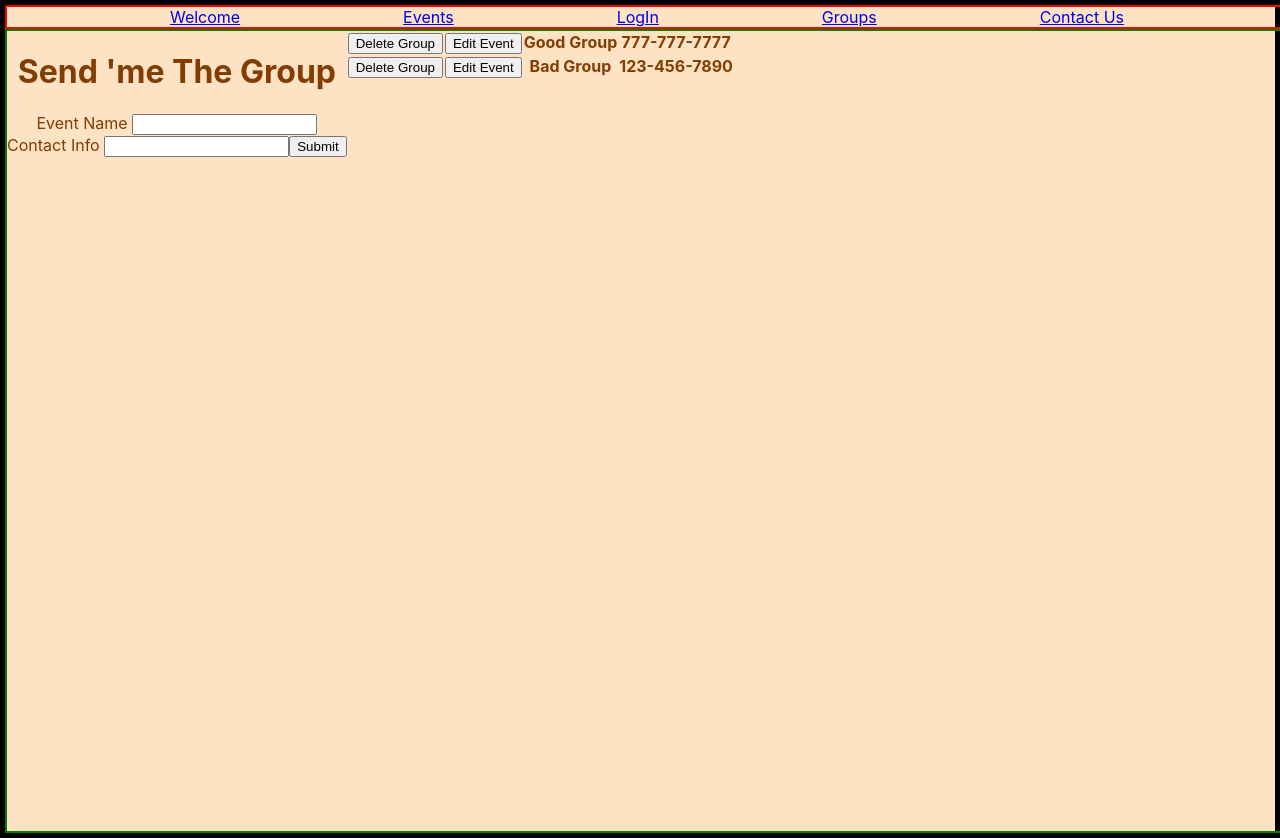
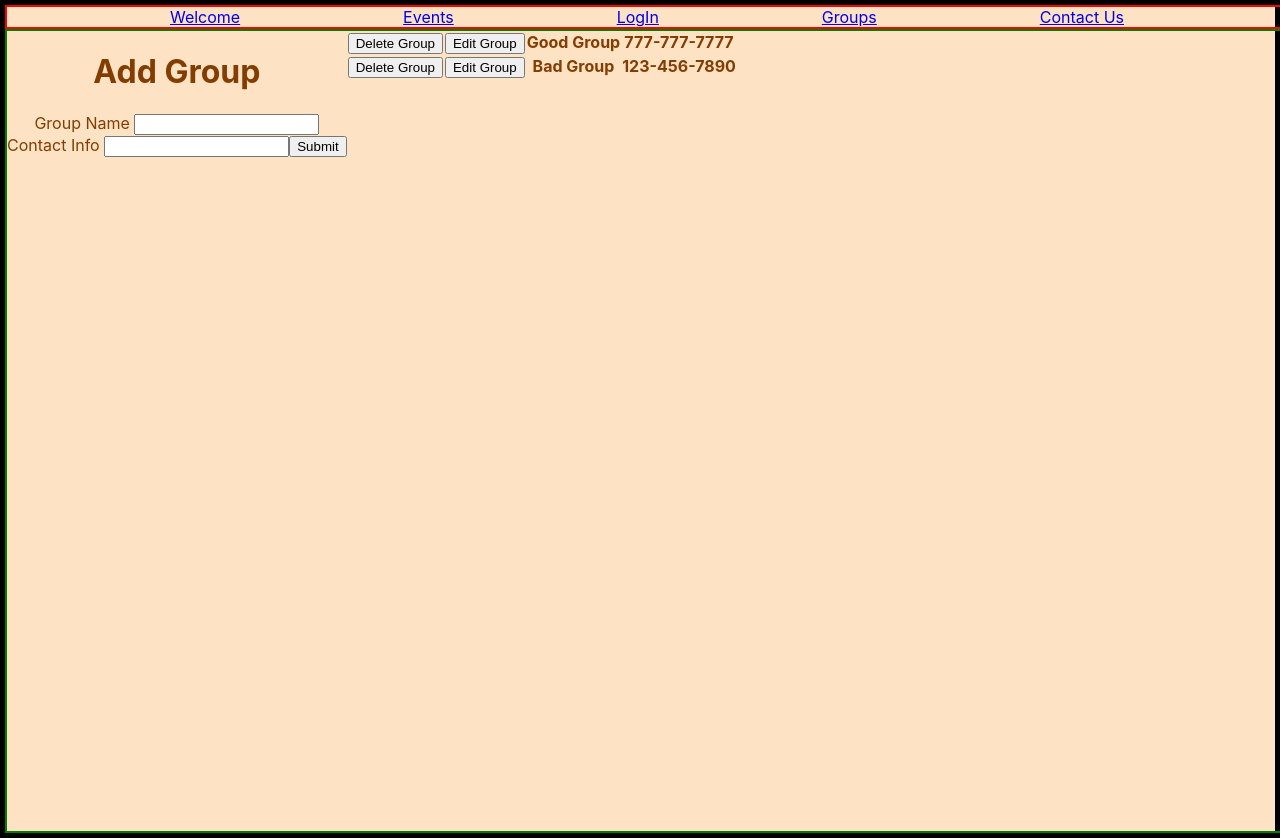
Before and after one commit to MuazAlhaidar/BeeHive, a React (Create React App) app in the folder client/: page /Groups in a window 1280 px wide. Built offline with nearby package versions, Linux system fonts and the light colour scheme.

Commit message:
updated some spelling/format on groups

```diff
--- a/client/src/Pages/Group.tsx
+++ b/client/src/Pages/Group.tsx
@@ -16,9 +16,9 @@ function AddGroup(props: { userid: string; sendevent: any }) {
 
   return (
     <div>
-      <h1> Send 'me The Group</h1>
+      <h1>Add Group</h1>
       <form onSubmit={handleSubmit}>
-        <label> Event Name </label>
+        <label> Group Name </label>
         <input
           type="text"
           id="Name"
@@ -58,7 +58,7 @@ function ChangeGroup(props: { Group: any; sendEdit: any }) {
 
   return (
     <div>
-      <h1> Nice </h1>
+      <h1> Edit Group Information </h1>
       <form onSubmit={handleSubmit}>
         <table>
           <tr>
@@ -66,7 +66,7 @@ function ChangeGroup(props: { Group: any; sendEdit: any }) {
               {" "}
               <label>
                 {" "}
-                Event Name<b>:</b>{" "}
+                Group Name<b>:</b>{" "}
               </label>
             </th>
             <th>
@@ -87,7 +87,7 @@ function ChangeGroup(props: { Group: any; sendEdit: any }) {
           <tr>
             <th>
               {" "}
-              <label> Contact Infor </label>{" "}
+              <label> Contact Information </label>{" "}
             </th>
             <th>
               {" "}
@@ -139,7 +139,7 @@ type GroupType = {
   description: string;
 };
 
-function ViewEvents(props: {
+function ViewGroups(props: {
   Groups: any;
   DeleteGroup: any;
   showEditGroup: any;
@@ -157,7 +157,7 @@ function ViewEvents(props: {
           <th>
             <button onClick={() => props.showEditGroup(id)}>
               {" "}
-              Edit Event{" "}
+              Edit Group{" "}
             </button>
           </th>
           <th> {group.name} </th>
@@ -218,7 +218,7 @@ export default class GroupPage extends React.Component<
     }
   }
 
-  EditEvent(name: string, description: string) {
+  EditGroup(name: string, description: string) {
     this.state.groups[this.state.curEditId] = {
       name,
       description,
@@ -232,13 +232,9 @@ export default class GroupPage extends React.Component<
       <div className="Group">
         {this.state.edit ? (
           <div>
-            <h1>
-              {" "}
-              This is a prototype {this.state.curEditId} {this.state.edit}{" "}
-            </h1>
             <ChangeGroup
               Group={this.state.groups[this.state.curEditId]}
-              sendEdit={this.EditEvent.bind(this)}
+              sendEdit={this.EditGroup.bind(this)}
             />
           </div>
         ) : null}
@@ -246,7 +242,7 @@ export default class GroupPage extends React.Component<
           userid={this.props.groupName}
           sendevent={this.getNewGroup.bind(this)}
         />
-        <ViewEvents
+        <ViewGroups
           Groups={this.state.groups}
           DeleteGroup={this.deleteGroup.bind(this)}
           showEditGroup={this.showEditGroup.bind(this)}
```
